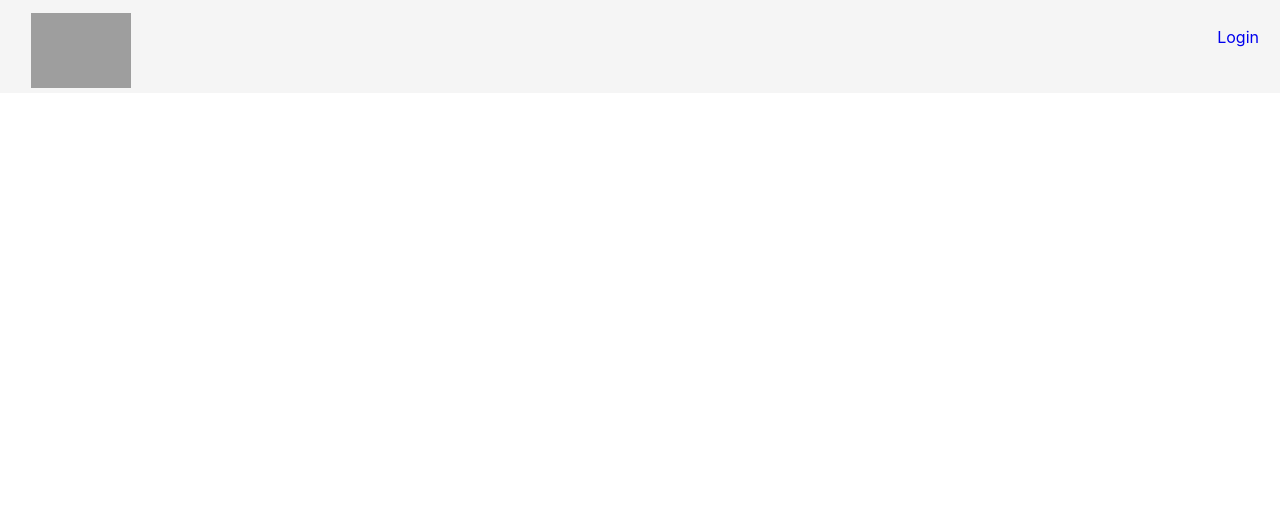
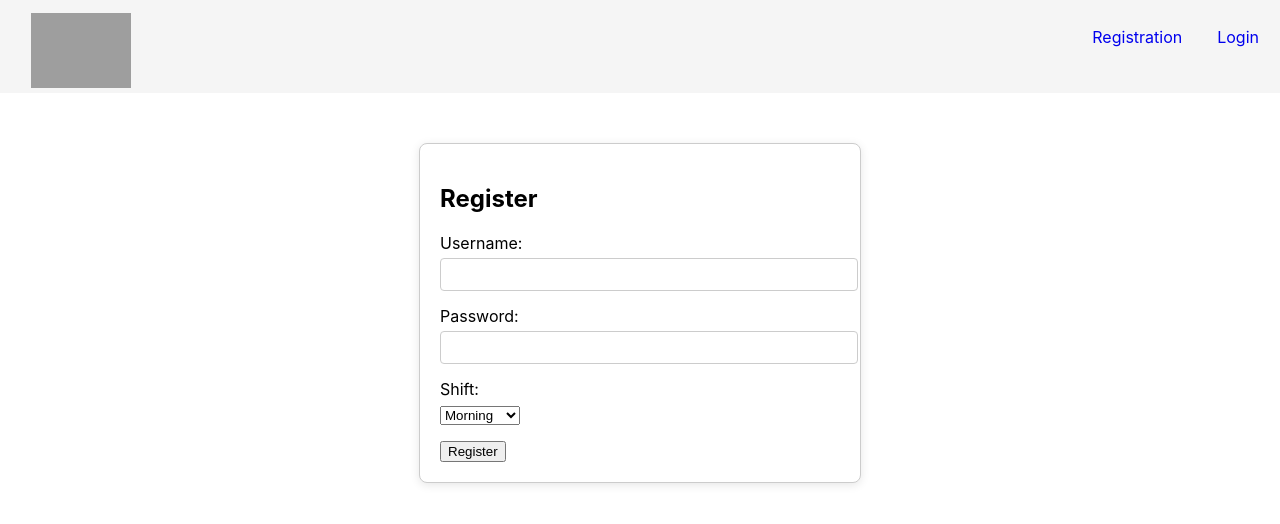
Before and after one commit to RojaSrininivas281509/ShiftTransferApplication, a React (Create React App) app: page /registration in a window 1280 px wide. Before the commit this address had no page. Shown: the top 524 px of the page. Built offline with nearby package versions, Linux system fonts and the light colour scheme; grey boxes are pictures that could not be loaded.

Commit message:
Added Login Page changes

```diff
--- a/src/App.js
+++ b/src/App.js
@@ -1,7 +1,8 @@
 import { BrowserRouter as Router, Route, Routes } from 'react-router-dom';
 import './App.css';
 import Header  from './Header';
-import Login from './Login';
+import LoginForm from './LoginForm';
+import RegistrationForm from './Registration';
 
 
 function App() {
@@ -10,7 +11,8 @@ function App() {
       <Router>
         <Header/>
         <Routes>
-          <Route path="/login" element={<Login />} />
+          <Route path="/registration" element={<RegistrationForm />} />
+          <Route path="/login" element={<LoginForm />} />
         </Routes>
       </Router>
     </div>
--- a/src/Header.js
+++ b/src/Header.js
@@ -16,6 +16,7 @@ const Header = () => {
             <div className="nav-items">
                 <nav className="navbar">
                     <ul>
+                        <li><NavLink to='/registration' activeClassName="active">Registration</NavLink></li>
                         <li><NavLink to='/login' activeClassName="active">Login</NavLink></li>
                     </ul>
                 </nav>
--- a/src/Login.js
+++ /dev/null
@@ -1,47 +0,0 @@
-import React, { useState } from 'react';
-import './utility/style.css';
-import { useNavigate } from 'react-router-dom';
-
-const Login = () => {
-    const [email, setEmail] = useState('');
-    const [password, setPassword] = useState('');
-    const navigate = useNavigate();
-
-    const handleSubmit = async(e) => {
-        e.preventDefault();
-        navigate('/auctions')
-        setEmail('');
-        setPassword('');
-    };
-
-    return (
-        <div className="login-container">
-            <h2>Login</h2>
-            <form onSubmit={handleSubmit}>
-                <div className="form-group">
-                    <label htmlFor="email">Email:</label>
-                    <input
-                        type="email"
-                        id="email"
-                        value={email}
-                        onChange={(e) => setEmail(e.target.value)}
-                        required
-                    />
-                </div>
-                <div className="form-group">
-                    <label htmlFor="password">Password:</label>
-                    <input
-                        type="password"
-                        id="password"
-                        value={password}
-                        onChange={(e) => setPassword(e.target.value)}
-                        required
-                    />
-                </div>
-                <button className='btn' type="submit">Login</button>
-            </form>
-        </div>
-    );
-};
-
-export default Login;
--- /dev/null
+++ b/src/LoginForm.js
@@ -0,0 +1,56 @@
+import React, { useState } from 'react';
+import './utility/style.css';
+
+const LoginForm = () => {
+  const [username, setUsername] = useState('');
+  const [password, setPassword] = useState('');
+  const [shift, setShift] = useState('');
+  const [message, setMessage] = useState('');
+
+  const handleSubmit = (e) => {
+    e.preventDefault();
+
+    // Retrieve user data from localStorage
+    const userData = JSON.parse(localStorage.getItem('userData'));
+
+    if (userData) {
+      // Check if username and password match
+      if (userData.username === username && userData.password === password) {
+        setShift(userData.shift);
+        setMessage(`Login successful. You are on the ${userData.shift} shift.`);
+      } else {
+        setMessage('Invalid credentials');
+      }
+    } else {
+      setMessage('No user found. Please register first.');
+    }
+  };
+
+  return (
+    <div  className="login-container">
+      <h2>Login</h2>
+      <form onSubmit={handleSubmit}>
+        <div className="form-group">
+          <label>Username: </label>
+          <input
+            type="text"
+            value={username}
+            onChange={(e) => setUsername(e.target.value)}
+          />
+        </div>
+        <div className="form-group">
+          <label>Password: </label>
+          <input
+            type="password"
+            value={password}
+            onChange={(e) => setPassword(e.target.value)}
+          />
+        </div>
+        <button type="submit">Login</button>
+      </form>
+      {message && <p>{message}</p>}
+    </div>
+  );
+};
+
+export default LoginForm;
--- /dev/null
+++ b/src/Registration.js
@@ -0,0 +1,99 @@
+import React, { useState } from 'react';
+import './utility/registration.css';
+
+const RegistrationForm = () => {
+  const [username, setUsername] = useState('');
+  const [password, setPassword] = useState('');
+  const [shift, setShift] = useState('Morning');
+  const [message, setMessage] = useState('');
+  const [error, setError] = useState('');
+
+  // Function to validate the password
+  const validatePassword = (password) => {
+    const minLength = 6;
+    const specialCharPattern = /[!@#$%^&*(),.?":{}|<>]/g;
+    if (password.length < minLength) {
+      return 'Password must be at least 6 characters long.';
+    }
+    if (!specialCharPattern.test(password)) {
+      return 'Password must contain at least one special character.';
+    }
+    return null;
+  };
+
+  const handleSubmit = (e) => {
+    e.preventDefault();
+
+    // Reset error state
+    setError('');
+
+    // Check if all fields are filled
+    if (!username || !password) {
+      setError('All fields are required.');
+      return;
+    }
+
+    // Validate password
+    const passwordError = validatePassword(password);
+    if (passwordError) {
+      setError(passwordError);
+      return;
+    }
+
+    // Check if the username already exists in localStorage
+    const existingUser = JSON.parse(localStorage.getItem('userData'));
+    if (existingUser && existingUser.username === username) {
+      setError('Username already exists.');
+      return;
+    }
+
+    // Save user data in localStorage
+    const userData = { username, password, shift };
+    localStorage.setItem('userData', JSON.stringify(userData));
+
+    // Clear form and show success message
+    setUsername('');
+    setPassword('');
+    setMessage('User registered successfully!');
+  };
+
+  return (
+    <div className='register-container'>
+      <h2>Register</h2>
+      <form onSubmit={handleSubmit}>
+        <div className='form-group'>
+          <label>Username: </label>
+          <input
+            type="text"
+            value={username}
+            onChange={(e) => setUsername(e.target.value)}
+            required
+          />
+        </div>
+        <div  className='form-group'>
+          <label>Password: </label>
+          <input
+            type="password"
+            value={password}
+            onChange={(e) => setPassword(e.target.value)}
+            required
+          />
+        </div>
+        <div className='form-group'>
+          <label>Shift: </label>
+          <select value={shift} onChange={(e) => setShift(e.target.value)}>
+            <option value="Morning">Morning</option>
+            <option value="Afternoon">Afternoon</option>
+            <option value="Night">Night</option>
+          </select>
+        </div>
+        <button type="submit">Register</button>
+      </form>
+
+      {error && <p style={{ color: 'red' }}>{error}</p>}
+      {message && <p style={{ color: 'green' }}>{message}</p>}
+    </div>
+  );
+};
+
+export default RegistrationForm;
--- /dev/null
+++ b/src/utility/registration.css
@@ -0,0 +1,41 @@
+/* App.css */
+
+.register-container {
+    max-width: 400px; /* Set max width */
+    margin: 50px auto; /* Center the form */
+    padding: 20px; /* Padding */
+    border: 1px solid #ccc; /* Border */
+    border-radius: 8px; /* Rounded corners */
+    box-shadow: 0 2px 10px rgba(0, 0, 0, 0.1); /* Shadow */
+    background-color: white; /* White background */
+}
+
+.form-group {
+    margin-bottom: 15px; /* Space between fields */
+}
+
+label {
+    display: block; /* Block label */
+    margin-bottom: 5px; /* Space below label */
+}
+
+input {
+    width: 100%; /* Full width */
+    padding: 8px; /* Padding inside input */
+    border: 1px solid #ccc; /* Border */
+    border-radius: 4px; /* Rounded corners */
+}
+
+.btn-register {
+    width: 100%; /* Full width */
+    padding: 10px; /* Padding */
+    background-color: #007bff; /* Button color */
+    color: white; /* Text color */
+    border: none; /* No border */
+    border-radius: 4px; /* Rounded corners */
+    cursor: pointer; /* Pointer on hover */
+}
+
+.btn-register:hover {
+    background-color: #0056b3; /* Darker blue on hover */
+}
```
Also changed, not shown: src/ShiftComparison.js (added, +52 -0 lines), src/logo.svg (deleted).
